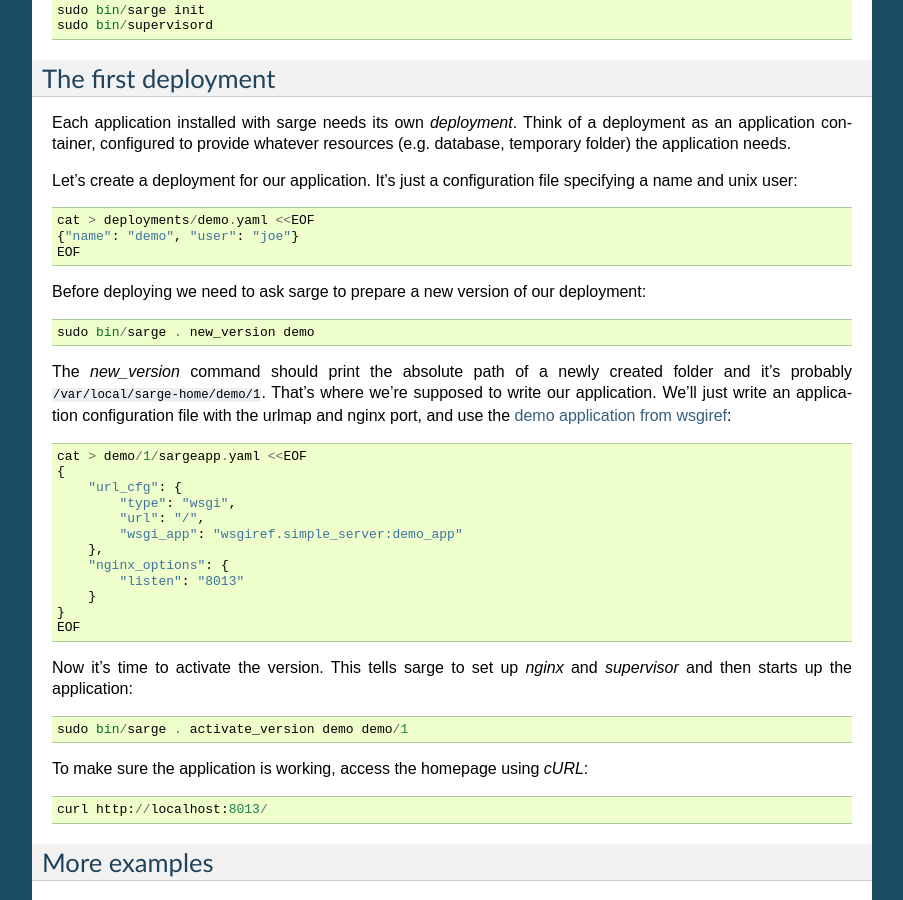
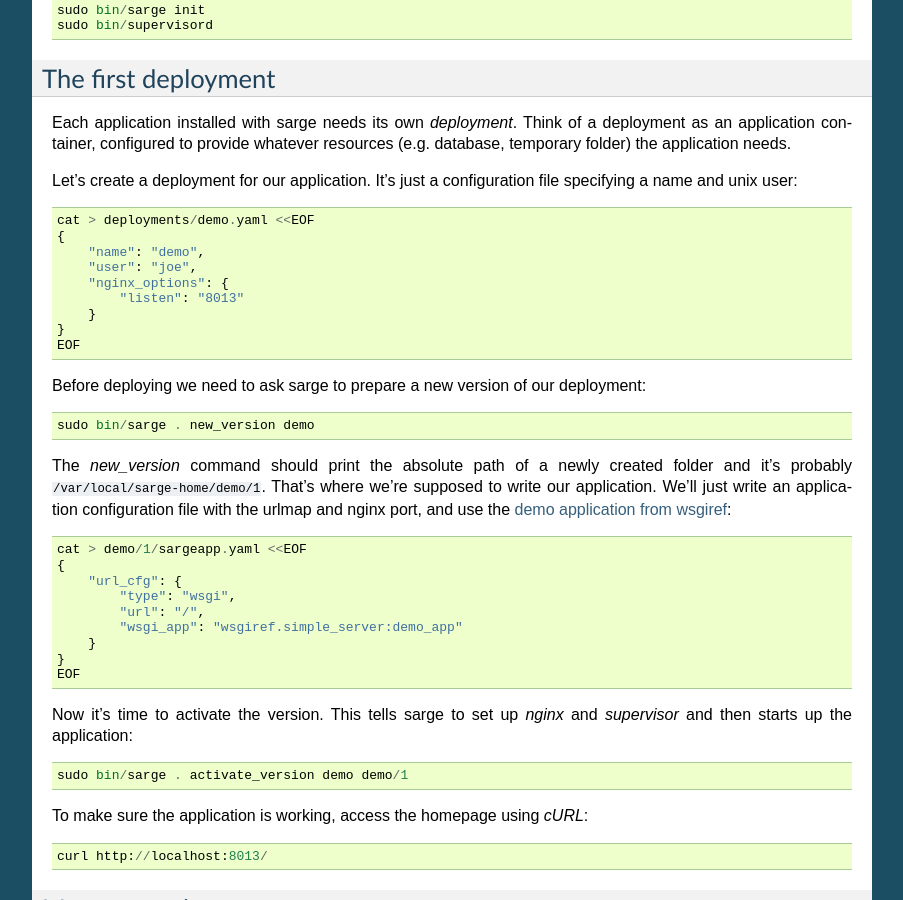
Before and after one commit to mgax/airship, a Sphinx documentation site: the page built from docs/tutorial.rst, in a window 1280 px wide and 900 px high, scrolled down 573 px. Shown: the whole window, without its empty margins (198-1101 px from the left). Built offline with Sphinx 7.4.7, drawn with Linux system fonts in a browser that asks for light colours; part of the change alters nothing that is shown.

```diff
--- a/docs/tutorial.rst
+++ b/docs/tutorial.rst
@@ -45,7 +45,13 @@ Let's create a deployment for our application. It's just a configuration
 file specifying a name and unix user::
 
     cat > deployments/demo.yaml <<EOF
-    {"name": "demo", "user": "joe"}
+    {
+        "name": "demo",
+        "user": "joe",
+        "nginx_options": {
+            "listen": "8013"
+        }
+    }
     EOF
 
 Before deploying we need to ask sarge to prepare a new version of our
@@ -65,9 +71,6 @@ use the `demo application from wsgiref`_::
             "type": "wsgi",
             "url": "/",
             "wsgi_app": "wsgiref.simple_server:demo_app"
-        },
-        "nginx_options": {
-            "listen": "8013"
         }
     }
     EOF
```
